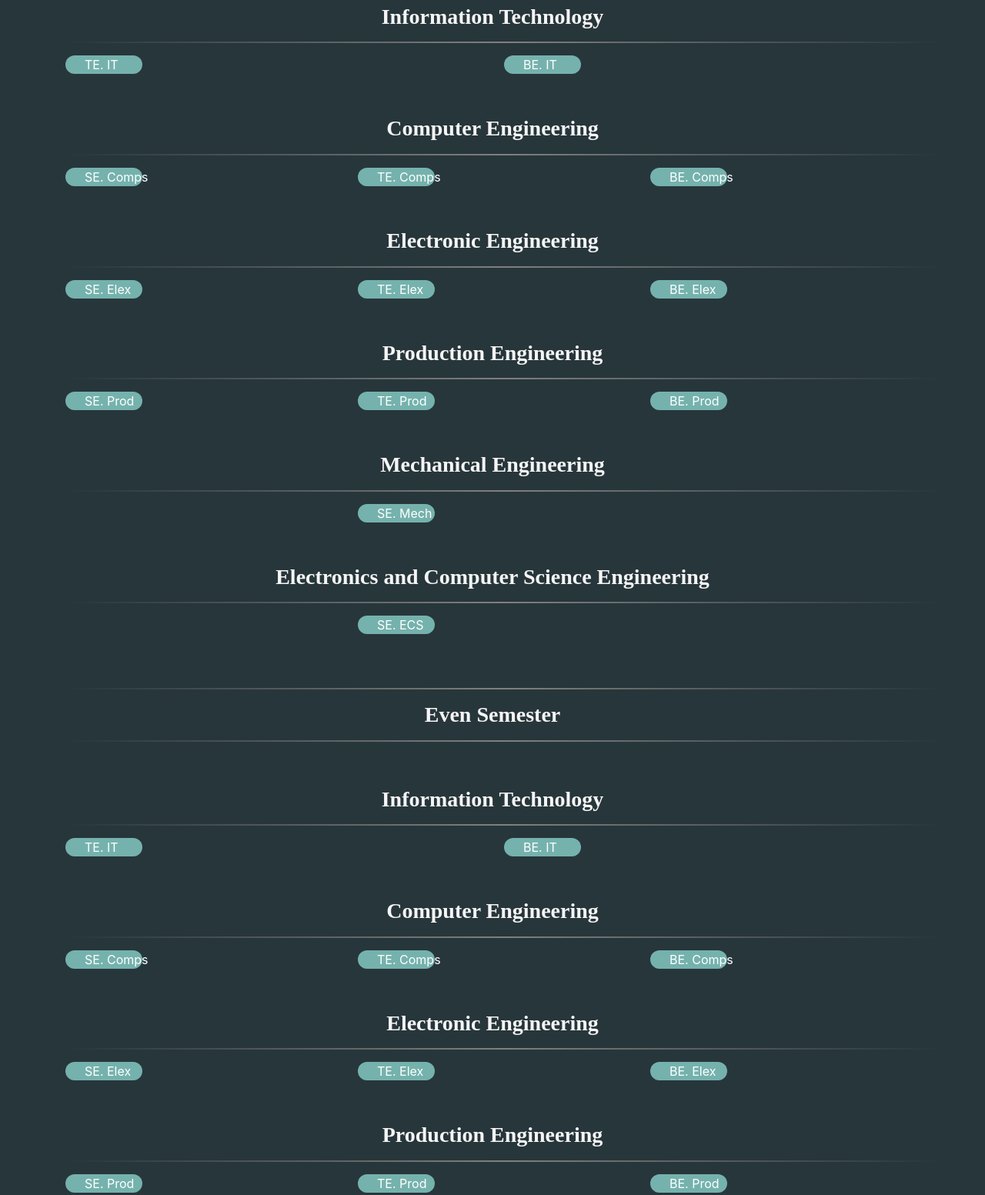
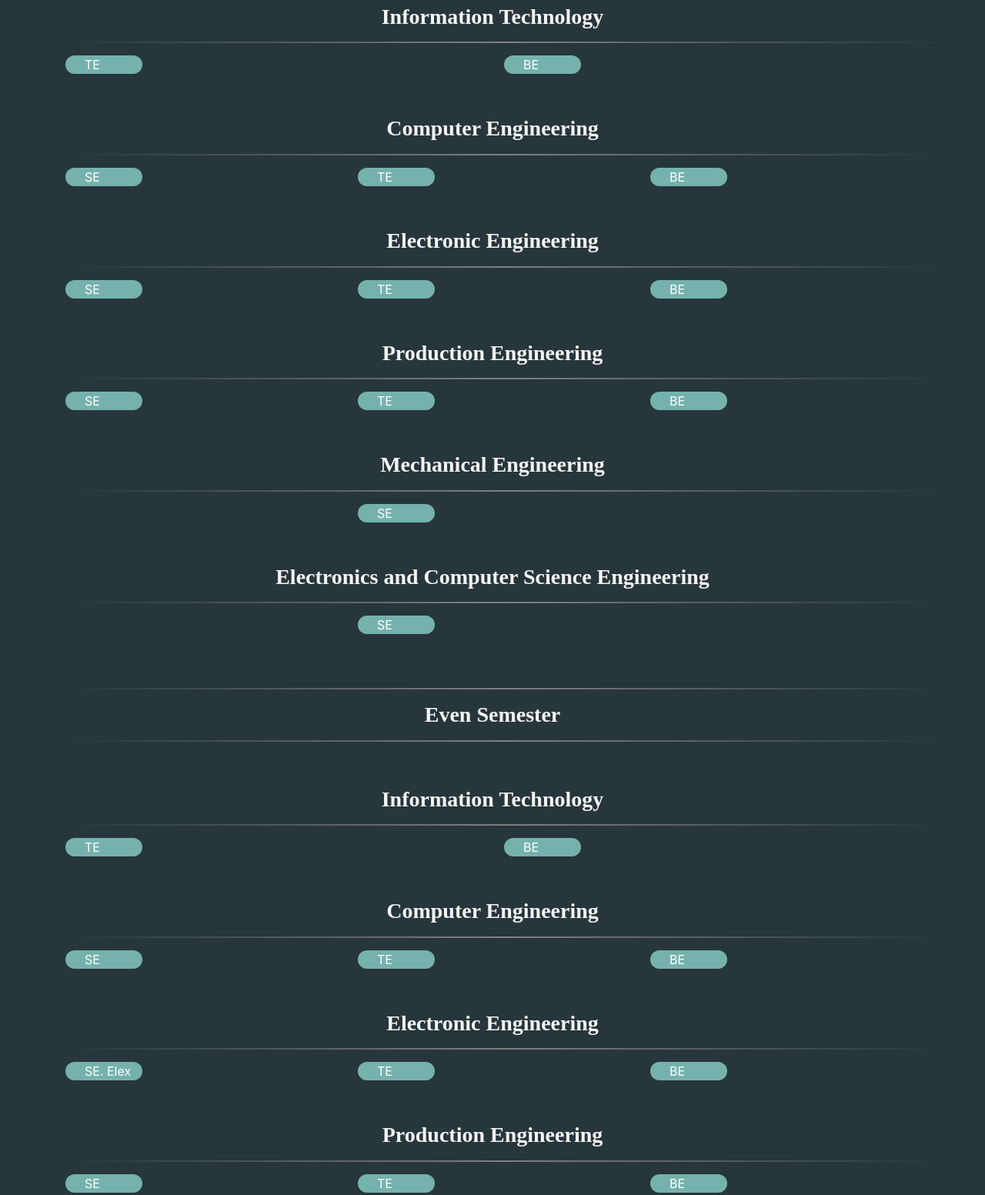
Before and after one commit to maheshdbabar9340/NSS-Library, a plain HTML site: page index.html in a window 1280 px wide. Shown: the part 1108-2661 px from the top of the page at 77% size. Drawn offline with nearby package versions, Linux system fonts and the light colour scheme.

Commit message:
name changed

```diff
--- a/index.html
+++ b/index.html
@@ -61,10 +61,10 @@
     <div class="container" >
      <div style="" class="row center">
           <div style="text-align: center;" class="col-6">
-               <a href="https://drive.google.com/drive/folders/1KIOx7ZbgE2gjAKCmpUeHhazhSXr2cuMb"><button  class="input-group-text btn">TE. IT</button></a>
+               <a href="https://drive.google.com/drive/folders/1KIOx7ZbgE2gjAKCmpUeHhazhSXr2cuMb"><button  class="input-group-text btn">TE</button></a>
           </div>
           <div  style="text-align: center;" class="col-6">
-            <a href="https://drive.google.com/folderview?id=138jhCWmpbeQ-HUP6Ua-9WUwcqcUpCvr9"><button  class="input-group-text btn">BE. IT</button></a>
+            <a href="https://drive.google.com/folderview?id=138jhCWmpbeQ-HUP6Ua-9WUwcqcUpCvr9"><button  class="input-group-text btn">BE</button></a>
 
           </div>
      </div>
@@ -84,17 +84,17 @@
         <div style="" class="row center">
              <div class="col-4">
 
-                  <a href="https://drive.google.com/drive/folders/1vWJCqXpGBRcGbNYkXdfA8TTQFO4wef3S?usp=sharing"><button  class="input-group-text btn">SE. Comps</button></a>
+                  <a href="https://drive.google.com/drive/folders/1vWJCqXpGBRcGbNYkXdfA8TTQFO4wef3S?usp=sharing"><button  class="input-group-text btn">SE</button></a>
 
              </div>
              <div class="col-4">
 
-                  <a href="https://drive.google.com/drive/folders/1vDEg4_jnLgkuEmlkkL8UzFgTDZDlgEFw?usp=sharing"><button  class="input-group-text btn">TE. Comps</button></a>
+                  <a href="https://drive.google.com/drive/folders/1vDEg4_jnLgkuEmlkkL8UzFgTDZDlgEFw?usp=sharing"><button  class="input-group-text btn">TE</button></a>
 
              </div>
              <div class="col-4">
 
-                  <a href="https://drive.google.com/folderview?id=11F040tfHavgrT-jFFzgDLkY6RPAIy5Ro"><button  class="input-group-text btn">BE. Comps</button></a>
+                  <a href="https://drive.google.com/folderview?id=11F040tfHavgrT-jFFzgDLkY6RPAIy5Ro"><button  class="input-group-text btn">BE</button></a>
 
              </div>
         </div>
@@ -113,17 +113,17 @@
         <div style="" class="row center">
              <div class="col-4">
 
-                  <a href=""><button  class="input-group-text btn">SE. Elex</button></a>
+                  <a href=""><button  class="input-group-text btn">SE</button></a>
 
              </div>
              <div class="col-4">
 
-                  <a href="https://drive.google.com/drive/folders/1P7LLHerPu9Tkh-VMsVhNSP_Q_IQ7JRWt?usp=sharing"><button  class="input-group-text btn">TE. Elex</button></a>
+                  <a href="https://drive.google.com/drive/folders/1P7LLHerPu9Tkh-VMsVhNSP_Q_IQ7JRWt?usp=sharing"><button  class="input-group-text btn">TE</button></a>
 
              </div>
              <div class="col-4">
 
-                  <a href="https://drive.google.com/folderview?id=1Ih73Hw4Hgk-BO_iTVhSl5nwkVmZk74Dg"><button  class="input-group-text btn">BE. Elex</button></a>
+                  <a href="https://drive.google.com/folderview?id=1Ih73Hw4Hgk-BO_iTVhSl5nwkVmZk74Dg"><button  class="input-group-text btn">BE</button></a>
 
              </div>
         </div>
@@ -143,17 +143,17 @@
         <div style="" class="row center">
              <div class="col-4">
 
-                  <a href="https://drive.google.com/drive/folders/1cVzFjSx5hYyLaZ4pRGAwtxfWd4Zkai0R?usp=sharing"><button  class="input-group-text btn">SE. Prod</button></a>
+                  <a href="https://drive.google.com/drive/folders/1cVzFjSx5hYyLaZ4pRGAwtxfWd4Zkai0R?usp=sharing"><button  class="input-group-text btn">SE</button></a>
 
              </div>
              <div class="col-4">
 
-                  <a href="https://drive.google.com/drive/folders/1yom0H31INM9CBvSYIkU5ZgQG_YUJ89eU?usp=sharing"><button  class="input-group-text btn">TE. Prod</button></a>
+                  <a href="https://drive.google.com/drive/folders/1yom0H31INM9CBvSYIkU5ZgQG_YUJ89eU?usp=sharing"><button  class="input-group-text btn">TE</button></a>
 
              </div>
              <div class="col-4">
 
-               <a href=""><button  class="input-group-text btn">BE. Prod</button></a>
+               <a href=""><button  class="input-group-text btn">BE</button></a>
 
              </div>
         </div>
@@ -177,7 +177,7 @@
              </div>
              <div class="col-4">
 
-               <a href="https://drive.google.com/drive/folders/1XrAIkkodmTlpcy7TftxZwDvUJXG5tCWB?usp=sharing"><button  class="input-group-text btn">SE. Mech</button></a>
+               <a href="https://drive.google.com/drive/folders/1XrAIkkodmTlpcy7TftxZwDvUJXG5tCWB?usp=sharing"><button  class="input-group-text btn">SE</button></a>
           </div>
           <div class="col-4">
 
@@ -203,7 +203,7 @@
 
                </div>
              <div class="col-4">
-                  <a href="https://drive.google.com/drive/folders/1olNcAZc0eETm00Ten8c3yJlShZ9NRrJk?usp=sharing"><button  class="input-group-text btn">SE. ECS</button></a>
+                  <a href="https://drive.google.com/drive/folders/1olNcAZc0eETm00Ten8c3yJlShZ9NRrJk?usp=sharing"><button  class="input-group-text btn">SE</button></a>
 
              </div>
              <div class="col-4">
@@ -238,10 +238,10 @@
     <div class="container" >
      <div style="" class="row center">
           <div style="text-align: center;" class="col-6">
-               <a href="https://drive.google.com/drive/folders/1KIOx7ZbgE2gjAKCmpUeHhazhSXr2cuMb"><button  class="input-group-text btn">TE. IT</button></a>
+               <a href="https://drive.google.com/drive/folders/1KIOx7ZbgE2gjAKCmpUeHhazhSXr2cuMb"><button  class="input-group-text btn">TE</button></a>
           </div>
           <div  style="text-align: center;" class="col-6">
-            <a href="https://drive.google.com/folderview?id=138jhCWmpbeQ-HUP6Ua-9WUwcqcUpCvr9"><button  class="input-group-text btn">BE. IT</button></a>
+            <a href="https://drive.google.com/folderview?id=138jhCWmpbeQ-HUP6Ua-9WUwcqcUpCvr9"><button  class="input-group-text btn">BE</button></a>
 
           </div>
      </div>
@@ -261,17 +261,17 @@
         <div style="" class="row center">
              <div class="col-4">
 
-                  <a href="https://drive.google.com/drive/folders/1vWJCqXpGBRcGbNYkXdfA8TTQFO4wef3S?usp=sharing"><button  class="input-group-text btn">SE. Comps</button></a>
+                  <a href="https://drive.google.com/drive/folders/1vWJCqXpGBRcGbNYkXdfA8TTQFO4wef3S?usp=sharing"><button  class="input-group-text btn">SE</button></a>
 
              </div>
              <div class="col-4">
 
-                  <a href="https://drive.google.com/drive/folders/1vDEg4_jnLgkuEmlkkL8UzFgTDZDlgEFw?usp=sharing"><button  class="input-group-text btn">TE. Comps</button></a>
+                  <a href="https://drive.google.com/drive/folders/1vDEg4_jnLgkuEmlkkL8UzFgTDZDlgEFw?usp=sharing"><button  class="input-group-text btn">TE</button></a>
 
              </div>
              <div class="col-4">
 
-                  <a href="https://drive.google.com/folderview?id=11F040tfHavgrT-jFFzgDLkY6RPAIy5Ro"><button  class="input-group-text btn">BE. Comps</button></a>
+                  <a href="https://drive.google.com/folderview?id=11F040tfHavgrT-jFFzgDLkY6RPAIy5Ro"><button  class="input-group-text btn">BE</button></a>
 
              </div>
         </div>
@@ -295,12 +295,12 @@
              </div>
              <div class="col-4">
 
-                  <a href="https://drive.google.com/drive/folders/1P7LLHerPu9Tkh-VMsVhNSP_Q_IQ7JRWt?usp=sharing"><button  class="input-group-text btn">TE. Elex</button></a>
+                  <a href="https://drive.google.com/drive/folders/1P7LLHerPu9Tkh-VMsVhNSP_Q_IQ7JRWt?usp=sharing"><button  class="input-group-text btn">TE</button></a>
 
              </div>
              <div class="col-4">
 
-                  <a href="https://drive.google.com/folderview?id=1Ih73Hw4Hgk-BO_iTVhSl5nwkVmZk74Dg"><button  class="input-group-text btn">BE. Elex</button></a>
+                  <a href="https://drive.google.com/folderview?id=1Ih73Hw4Hgk-BO_iTVhSl5nwkVmZk74Dg"><button  class="input-group-text btn">BE</button></a>
 
              </div>
         </div>
@@ -320,17 +320,17 @@
         <div style="" class="row center">
              <div class="col-4">
 
-                  <a href="https://drive.google.com/drive/folders/1cVzFjSx5hYyLaZ4pRGAwtxfWd4Zkai0R?usp=sharing"><button  class="input-group-text btn">SE. Prod</button></a>
+                  <a href="https://drive.google.com/drive/folders/1cVzFjSx5hYyLaZ4pRGAwtxfWd4Zkai0R?usp=sharing"><button  class="input-group-text btn">SE</button></a>
 
              </div>
              <div class="col-4">
 
-                  <a href="https://drive.google.com/drive/folders/1yom0H31INM9CBvSYIkU5ZgQG_YUJ89eU?usp=sharing"><button  class="input-group-text btn">TE. Prod</button></a>
+                  <a href="https://drive.google.com/drive/folders/1yom0H31INM9CBvSYIkU5ZgQG_YUJ89eU?usp=sharing"><button  class="input-group-text btn">TE</button></a>
 
              </div>
              <div class="col-4">
 
-               <a href=""><button  class="input-group-text btn">BE. Prod</button></a>
+               <a href=""><button  class="input-group-text btn">BE</button></a>
 
              </div>
         </div>
@@ -354,7 +354,7 @@
              </div>
              <div class="col-4">
 
-               <a href="https://drive.google.com/drive/folders/1XrAIkkodmTlpcy7TftxZwDvUJXG5tCWB?usp=sharing"><button  class="input-group-text btn">SE. Mech</button></a>
+               <a href="https://drive.google.com/drive/folders/1XrAIkkodmTlpcy7TftxZwDvUJXG5tCWB?usp=sharing"><button  class="input-group-text btn">SE</button></a>
           </div>
           <div class="col-4">
 
@@ -380,7 +380,7 @@
 
                </div>
              <div class="col-4">
-                  <a href="https://drive.google.com/drive/folders/1olNcAZc0eETm00Ten8c3yJlShZ9NRrJk?usp=sharing"><button  class="input-group-text btn">SE. ECS</button></a>
+                  <a href="https://drive.google.com/drive/folders/1olNcAZc0eETm00Ten8c3yJlShZ9NRrJk?usp=sharing"><button  class="input-group-text btn">SE</button></a>
 
              </div>
              <div class="col-4">
```
